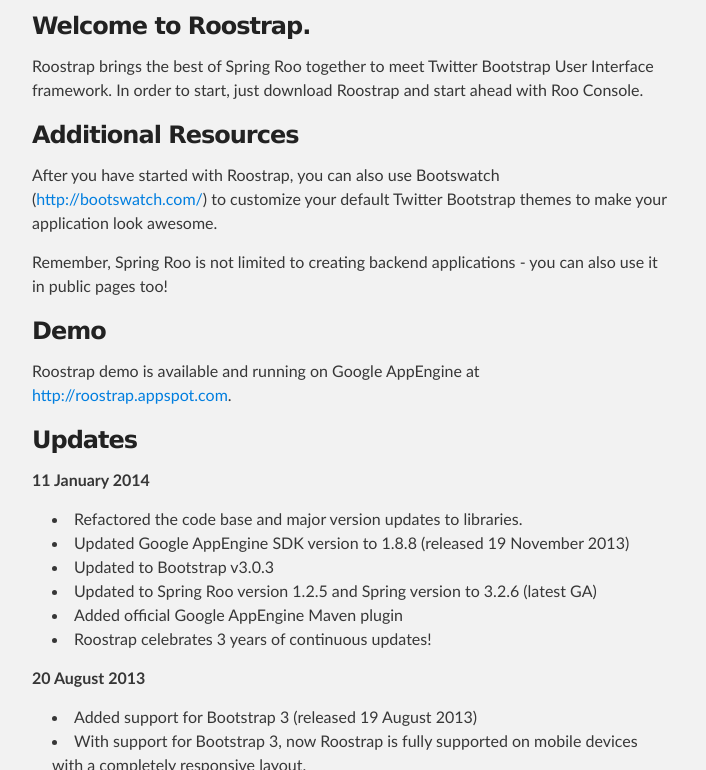
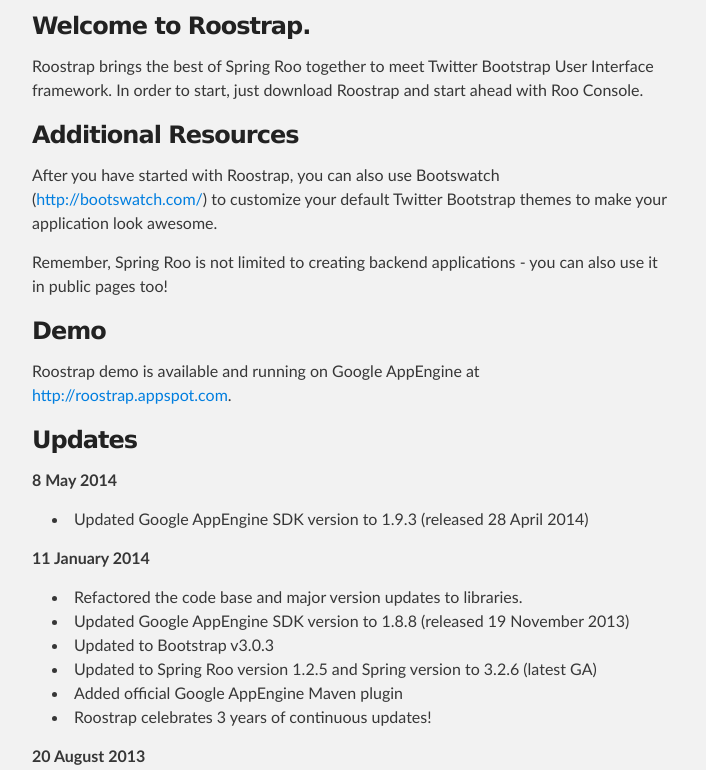
Before and after one commit to bhagyas/roostrap, a plain HTML site: page index.html in a window 1280 px wide. Shown: the part 396-1166 px from the top of the page, without its empty margins (288-994 px from the left). Drawn offline with Linux system fonts and the light colour scheme.

```diff
--- a/index.html
+++ b/index.html
@@ -51,7 +51,11 @@
 <h3>
 <a name="updates" class="anchor" href="#updates"><span class="octicon octicon-link"></span></a>Updates</h3>
 
-<p><strong>11 January 2014</strong></p>
+<p><strong>8 May 2014</strong></p>
+
+<ul>
+<li>Updated Google AppEngine SDK version to 1.9.3 (released 28 April 2014)</li>
+</ul><p><strong>11 January 2014</strong></p>
 
 <ul>
 <li>Refactored the code base and major version updates to libraries.</li>
```
Also changed, not shown: params.json (+1 -1 lines).
